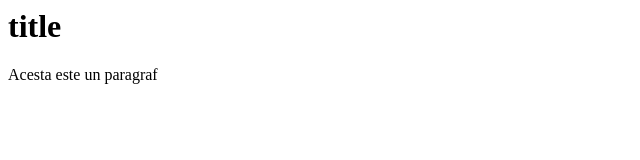
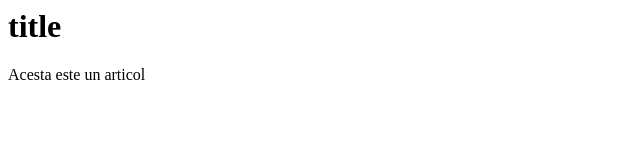
Before and after one commit to razvi18/demo, a plain HTML site: page index.html in a window 1280 px wide. Shown: the full height of the page, 0-640 px from the left. Drawn offline with Linux system fonts and the light colour scheme.

Commit message:
Update index.html

```diff
--- a/index.html
+++ b/index.html
@@ -4,7 +4,7 @@
 </head>
   <body>
     <article>
-      <p>Acesta este un paragraf</p>
+      <p>Acesta este un articol</p>
     </article>
   </body>
 </html>
```
